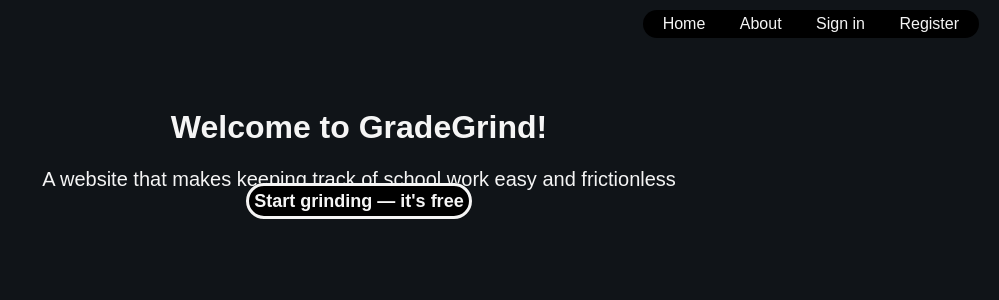
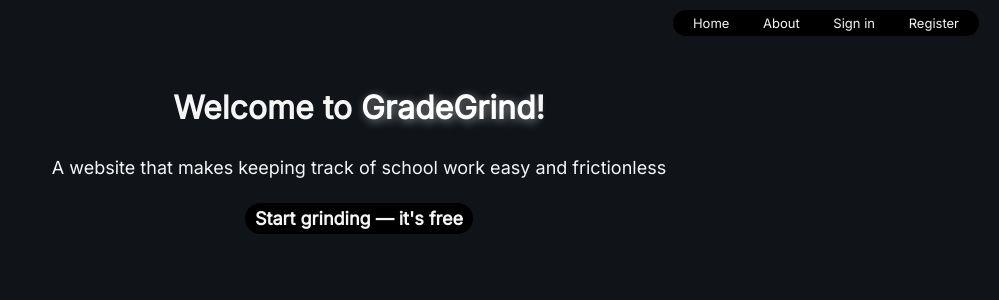
Before and after one commit to lucaslarss0n/CS50x-Final-Project, a Flask app: page / in a window 1280 px wide. Shown: the top 300 px of the page, without its empty margins (281-1280 px from the left). Run offline with Flask 3, Linux system fonts and the light colour scheme.

Commit message:
first page styling refinement

```diff
--- a/app/static/style.css
+++ b/app/static/style.css
@@ -6,7 +6,8 @@
 }
 
 body {
-  font-family: sans-serif;
+  font-family: 'Inter';
+  font-size: 18px;
   background: var(--background);
   color: whitesmoke;
   margin: 0px;
@@ -19,14 +20,21 @@ header {
   background-color: var(--background);
 }
 
+.startingpage h1 {
+  font-size: xx-large;
+  margin: 0px;
+  padding-bottom: 30px;
+}
+
 .startingpage p {
-  font-size: 20px;
+  font-size: 18px;
   margin: 0px;
-  padding: 0px;
+  padding-bottom: 30px;
 }
 
 .navbar {
   background-color: black;
+  font-size: small;
   border-radius: 25px;
   padding: 5px;
   position: absolute;
@@ -54,8 +62,9 @@ header {
 .button {
   background-color: black;
   border-radius: 25px;
-  padding: 5px;
+  padding: 5px 10px 5px 10px;
   color: whitesmoke;
+  border: 0;
   font-size: large;
   font-weight: bold;
   text-decoration: none;
--- a/app/templates/base.html
+++ b/app/templates/base.html
@@ -6,6 +6,7 @@
   <meta http-equiv="X-UA-Compatible" content="ie=edge">
   <title>GradeGrind</title>
   <link rel="stylesheet" href="{{ url_for('static', filename='style.css') }}">
+  <link href='https://fonts.googleapis.com/css?family=Inter' rel='stylesheet'>
 </head>
 <body>
   <header>
--- a/app/templates/index.html
+++ b/app/templates/index.html
@@ -2,7 +2,7 @@
 
 {% block content %}
 <div class="startingpage">
-  <h1>Welcome to <span class="title-gra"> GradeGrind</span>!</h1>
+  <h1>Welcome to <span class="title-gradegrind"> GradeGrind</span>!</h1>
   <p>A website that makes keeping track of school work easy and frictionless</p>
   <a href="{{ url_for('register') }}" class="button">Start grinding — it's free</a>
 </div>
```
